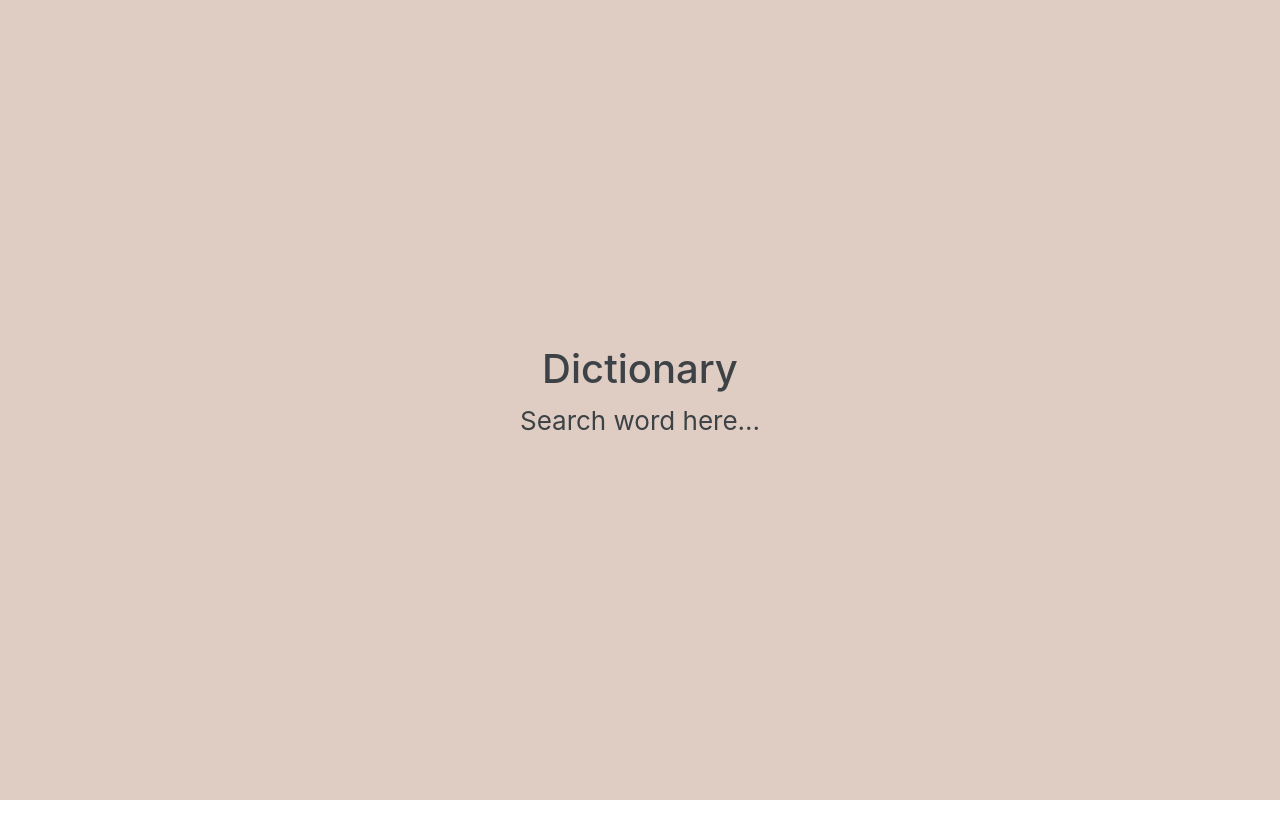
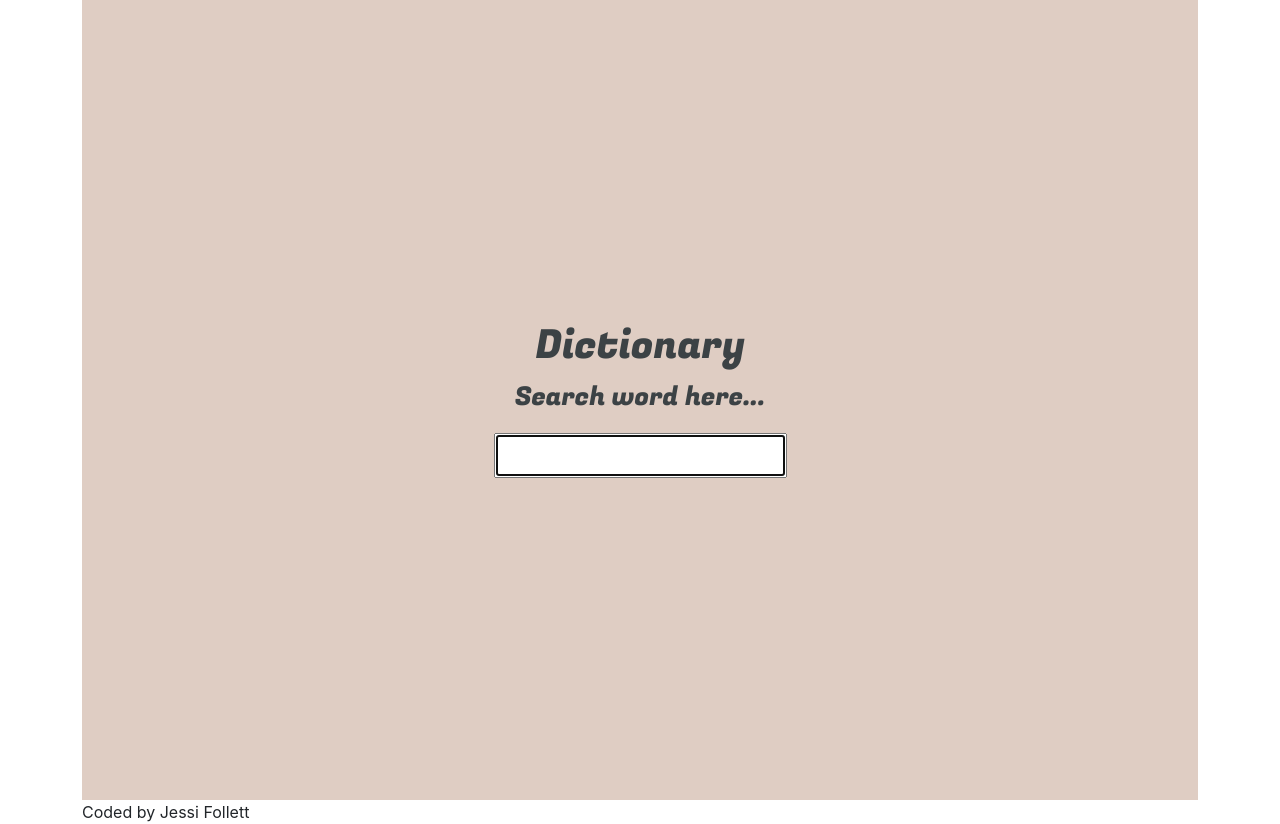
Before and after one commit to jnfol/dictionary-project, a React (Create React App) app: page / in a window 1280 px wide. Before the commit the page ends 800 px from the top, so only its background shows below. Built offline with nearby package versions, Linux system fonts and the light colour scheme.

Commit message:
Created search function

```diff
--- a/package.json
+++ b/package.json
@@ -6,6 +6,7 @@
     "@testing-library/jest-dom": "^5.14.1",
     "@testing-library/react": "^11.2.7",
     "@testing-library/user-event": "^12.8.3",
+    "axios": "^0.21.1",
     "react": "^17.0.2",
     "react-dom": "^17.0.2",
     "react-scripts": "4.0.3",
--- a/public/index.html
+++ b/public/index.html
@@ -8,6 +8,9 @@
     <link href="https://cdn.jsdelivr.net/npm/bootstrap@5.1.0/dist/css/bootstrap.min.css" rel="stylesheet" integrity="sha384-KyZXEAg3QhqLMpG8r+8fhAXLRk2vvoC2f3B09zVXn8CA5QIVfZOJ3BCsw2P0p/We" crossorigin="anonymous" />
     <link rel="apple-touch-icon" href="%PUBLIC_URL%/logo192.png" />
     <link rel="manifest" href="%PUBLIC_URL%/manifest.json" />
+    <link rel="preconnect" href="https://fonts.googleapis.com">
+<link rel="preconnect" href="https://fonts.gstatic.com" crossorigin>
+<link href="https://fonts.googleapis.com/css2?family=Fugaz+One&display=swap" rel="stylesheet">
     <title>Dictionary App</title>
   </head>
   <body>
--- a/src/App.css
+++ b/src/App.css
@@ -1,9 +1,10 @@
 .App {
   text-align: center;
+  background-color: #DFCDC3;
 }
 
 .App-header {
-  background-color: #DFCDC3;
+
   min-height: 100vh;
   display: flex;
   flex-direction: column;
@@ -11,4 +12,5 @@
   justify-content: center;
   font-size: calc(10px + 2vmin);
   color: #3C4245;
+ font-family: 'Fugaz One', cursive;
 }
--- a/src/App.js
+++ b/src/App.js
@@ -1,14 +1,22 @@
 import './App.css';
+import WordSearch from "./wordSearch";
 
 function App() {
   return (
+    <div className="container">
     <div className="App">
       <header className="App-header">
-        <h1>Dictionary </h1>
+        <h1>Dictionary</h1>
         <p>
           Search word here...
         </p>
+        <WordSearch />
       </header>
+      <main>
+
+      </main>
+    </div>
+    <footer>Coded by Jessi Follett</footer>
     </div>
   );
 }
--- /dev/null
+++ b/src/wordSearch.js
@@ -0,0 +1,28 @@
+import React, {useState} from "react";
+import "./wordSearch.css";
+import axios from "axios";
+
+export default function WordSearch() {
+    let [keyword, setKeyword] = useState("");
+
+function handleResponse(response){
+    console.log(response.data[0]);
+}
+
+    function search(event) {
+        event.preventDefault();
+        let apiUrl = `https://api.dictionaryapi.dev/api/v2/entries/en/${keyword}`;
+        axios.get(apiUrl).then(handleResponse);
+}
+
+function handleKeywordChange(event) {
+    setKeyword(event.target.value);
+}
+    return (
+    <div className="WordSearch">
+    <form onSubmit={search}>
+        <input type="search" autoFocus={true} onChange={handleKeywordChange}/>
+    </form>
+    </div>
+    )
+}
```
Also changed, not shown: src/wordSearch.css (added), 1 other file (tests, documents, lock files or other folders).
